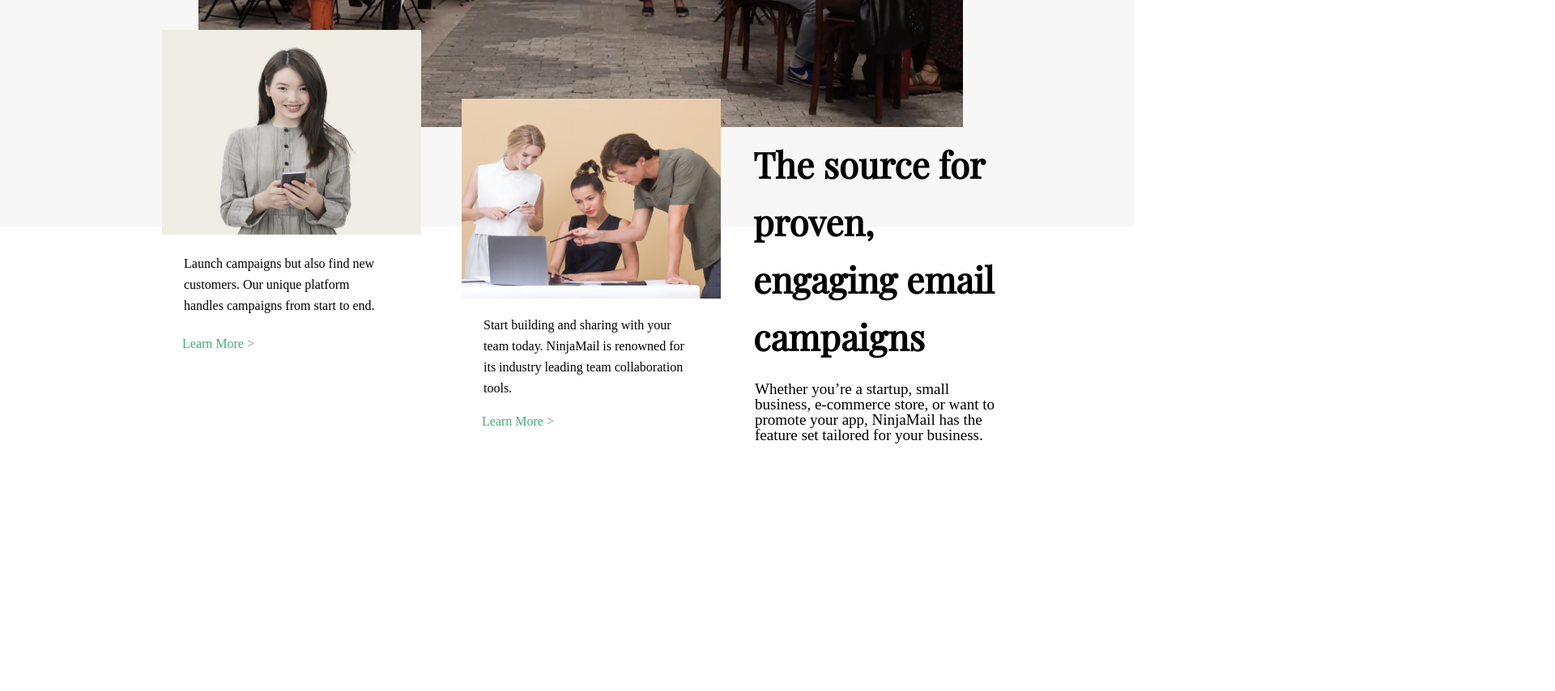
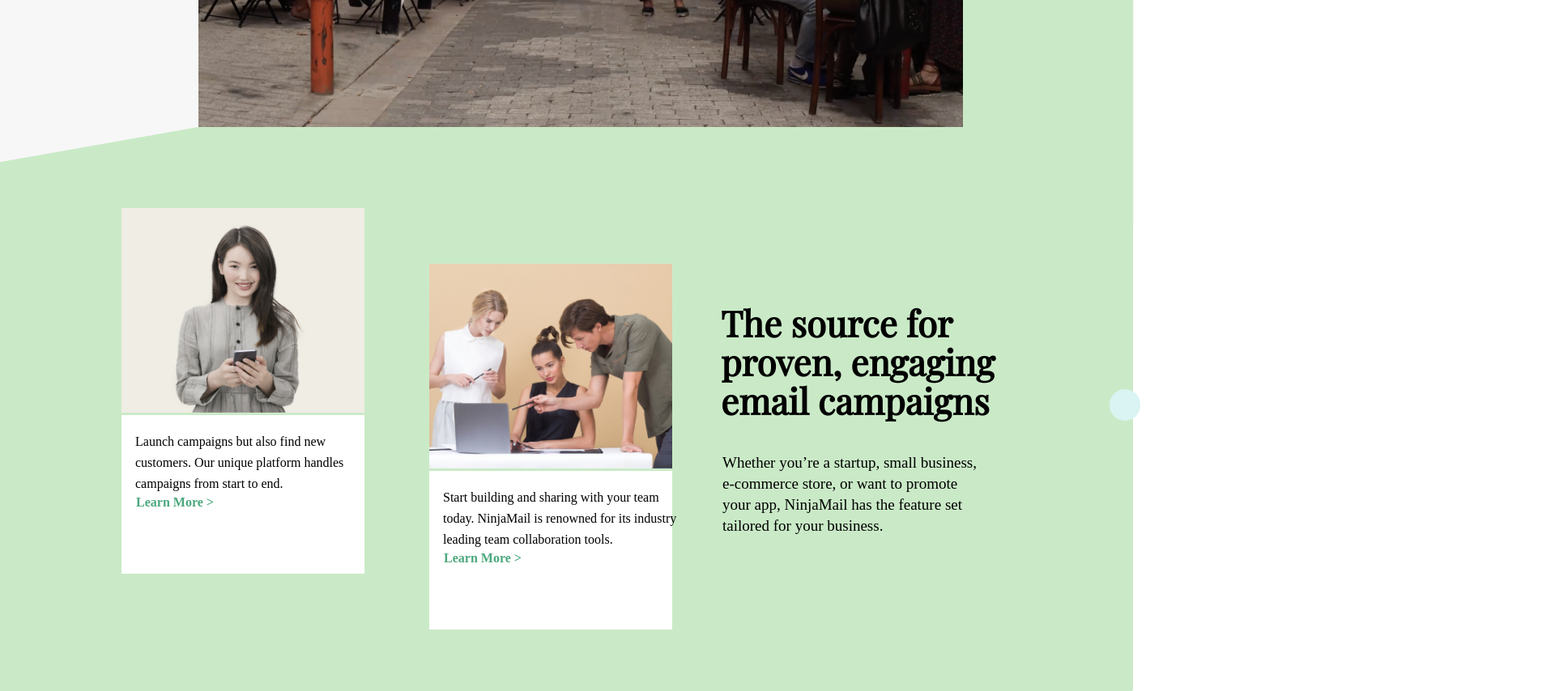
Before and after one commit to Agility-Internship/Tai-nguyen-html-css, a website built with Parcel: page practice-01/index.html in a window 1280 px wide. Shown: the part 1226-2080 px from the top of the page at 81% size, 1920 px wide, since content can reach past the window. Before the commit the page ends 1796 px from the top, so only its background shows below. Built offline with nearby package versions, Linux system fonts and the light colour scheme.

Commit message:
#6 create section-info(index.css)

```diff
--- a/practice-01/assets/styles/gerenal.css
+++ b/practice-01/assets/styles/gerenal.css
@@ -7,7 +7,7 @@
   font-family: var(--font-secondary);
   font-weight: var(--font-weight-medium);
   font-size: var(--font-size-x-small);
-  line-height: var(--line-height-xxx-small);
+  line-height: var(--line-height-medium);
   color: var(--tertiary-color);
 }
 .btn {
@@ -39,8 +39,8 @@
 
 .link{
   font-family: var(--font-secondary);
-  font-weight: var(--font-weight-xxx-small);
-  line-height: var(--line-height-xxx-small);
+  font-weight: var(--font-weight-bold);
+  line-height: var(--line-height-x-small);
   color: var(--quaternary-color);
   text-transform: capitalize;
 }
--- a/practice-01/assets/styles/index.css
+++ b/practice-01/assets/styles/index.css
@@ -152,6 +152,7 @@
   background-position: center;
   background-repeat: no-repeat;
   top: 90px;
+  z-index: 1;
 }
 
 .title-banner {
@@ -177,68 +178,90 @@
   position: relative;
   width: 1089px;
   height: 533px;
-  display: flex;
   left: 150px;
-  bottom: 30px;
+  top: 260px;
+}
+.info-background{
+  position: relative;
+  width: 1400px;
+  height: 900px;
+  right: 151px;
+  bottom: 250px;
+  transform: skewY(-10deg);
+  background-color: var(--primary-color);
 }
 
-.info-card {
+.info-card{
   position: relative;
-  width: 320px;
+  width: 300px;
   height: 449px;
-  padding: 0 0 0 50px;
+  bottom: 970px;
 }
-.img-girl {
-  width: 320px;
+
+.info-team{
+  left: 380px;
+  bottom: 1350px;
+}
+.img-girl{
+  width: 300px;
   height: 253px;
 }
-.text-img {
+.img-team{
+  width: 300px;
+  height: 253px;
+}
+.text-img{
   position: relative;
   font-size: var(--font-size-xxx-small);
   line-height: var(--line-height-medium);
-  width: 251px;
-  height: 102px;
-  left: 25px;
-}
-.link {
-  font-size: var(--font-size-xxx-small);
-  position: relative;
-  left: 25px;
+  left: 15px;
 }
 
-.img-team {
-  position: relative;
-  width: 320px;
-  height: 249px;
-  top: 85px;
-}
-
-.text-card {
-  width: 320px;
+.text-card{
+  width: 300px;
   height: 196px;
   background: var(--quinary-color);
 }
-
-.text-team {
+.link{
   position: relative;
-  top: 80px;
+  left: 18px;
 }
-.link-team {
-  position: relative;
-  top: 20px;
-}
-
-.info-text {
+.info-text{
   position: relative;
   width: 365px;
   height: 324px;
-  left: 40px;
-  top: 130px;
+  bottom: 1750px;
+  left: 740px;
 }
-.info-title {
+.info-title{
   font-size: var(--font-size-x-large);
-  line-height: var(-line-height-x-large);
+  line-height: var(--line-height-x-large);
 }
-.text-sec {
-  font-size: var(fon-size-x-small);
+.text-sec{
+  position: relative;
+  width: 322px;
+  height: 156px;
+  top: 20px;
 }
+.circle-secondary{
+  width: 38px;
+  height: 39px;
+  border-radius: 50px;
+  color: var(--circle-two-color);
+  left: 1220px;
+  bottom: 2060px;
+}
+.square-tertiary{
+  width: 32px;
+  height: 32px;
+  color: var(--square-two-color);
+  left: 1000px;
+  bottom: 2200px;
+}
+.diamond-info{
+  width: 61px;
+  height: 61px;
+  color: var(--quinary-color);
+  left: 900px;
+  bottom: 2500px;
+}
--- a/practice-01/assets/styles/variables.css
+++ b/practice-01/assets/styles/variables.css
@@ -19,7 +19,7 @@
   --square-one-color: #efe1bc;
   --square-two-color: #f4f4f4;
   --circle-one-color: #d9f4f2;
-  --circle-one-color: #afcbad;
+  --circle-two-color: #afcbad;
   --diamond-color: #f4bebd;
 
   /* ----------font weight------------ */
```
